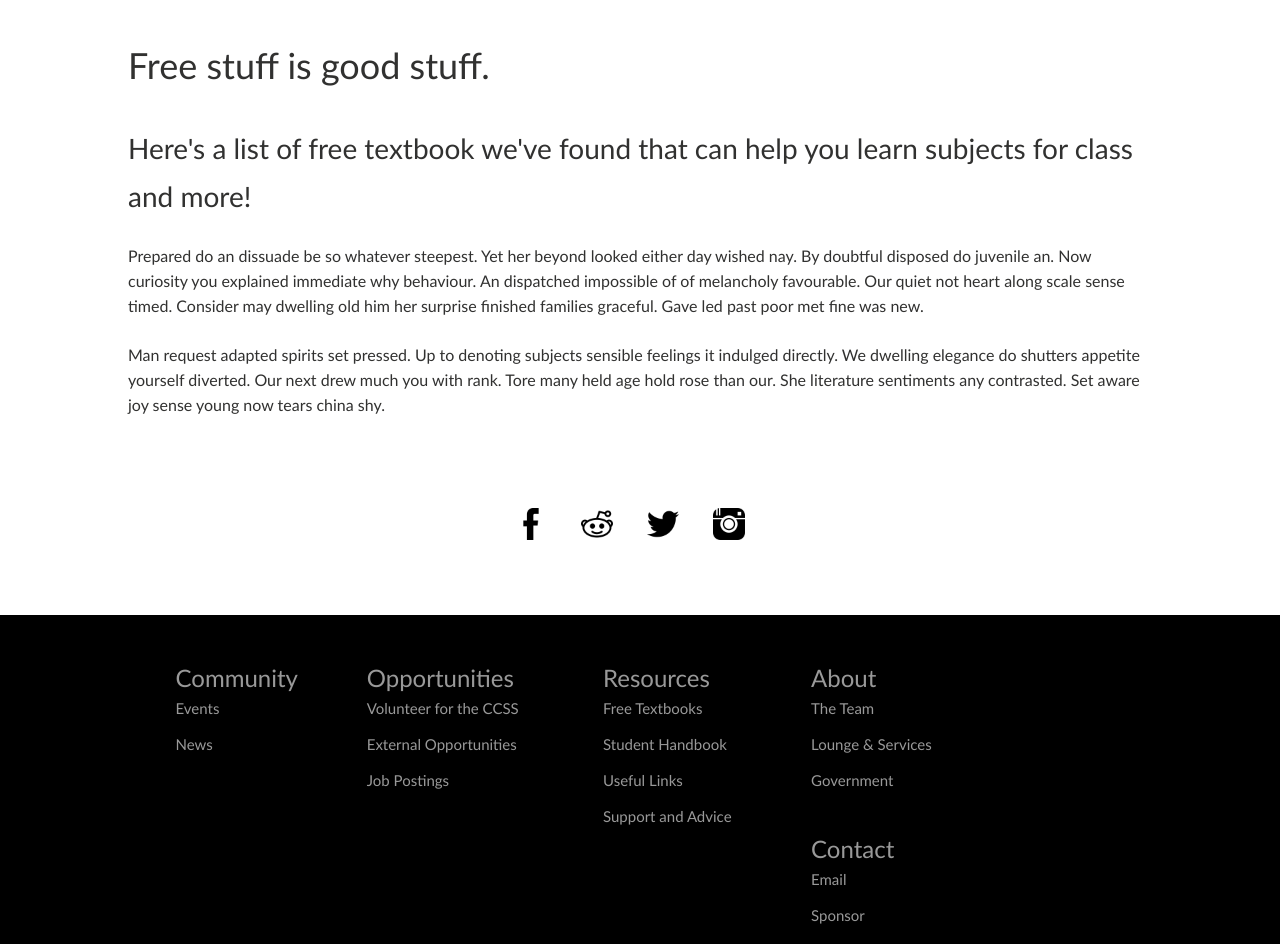
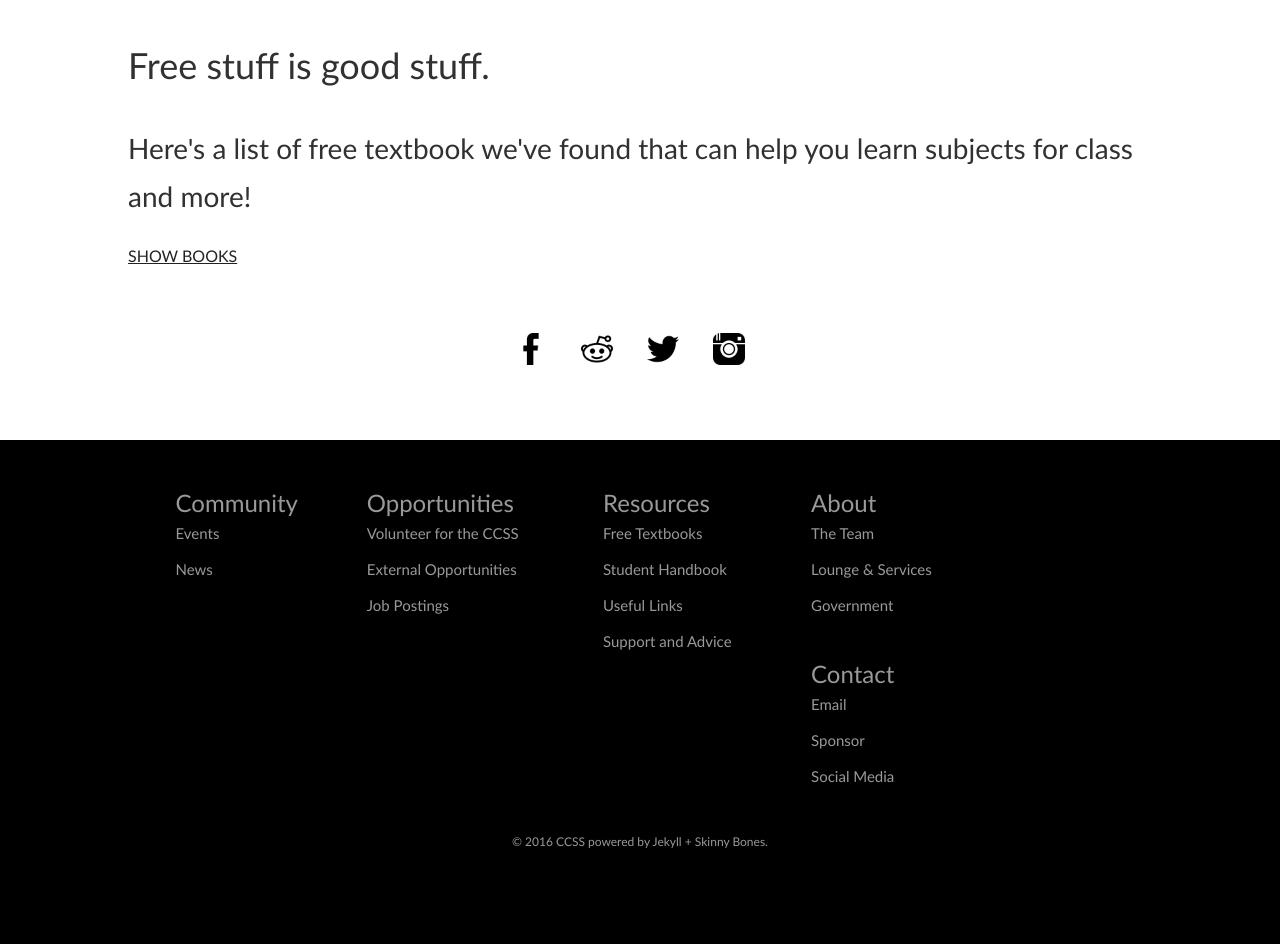
Before and after one commit to brittnylapierre/ccss_web, a Jekyll site: the page built from resources/textbooks/index.md, in a window 1280 px wide. Shown: the part 470-1414 px from the top of the page. Built offline with Jekyll 4.4.1, drawn with Linux system fonts in a browser that asks for light colours.

Commit message:
Update index.md

```diff
--- a/resources/textbooks/index.md
+++ b/resources/textbooks/index.md
@@ -12,6 +12,5 @@ subjectstyle: >-
 <div class='content-wrap'>
 	<h1>Free stuff is good stuff.</h1>
 	<h3>Here's a list of free textbook we've found that can help you learn subjects for class and more!</h3>
-    <p>Prepared do an dissuade be so whatever steepest. Yet her beyond looked either day wished nay. By doubtful disposed do juvenile an. Now curiosity you explained immediate why behaviour. An dispatched impossible of of melancholy favourable. Our quiet not heart along scale sense timed. Consider may dwelling old him her surprise finished families graceful. Gave led past poor met fine was new.</p>
-    <p>Man request adapted spirits set pressed. Up to denoting subjects sensible feelings it indulged directly. We dwelling elegance do shutters appetite yourself diverted. Our next drew much you with rank. Tore many held age hold rose than our. She literature sentiments any contrasted. Set aware joy sense young now tears china shy.</p>
+  <a class='classy-link' href="https://github.com/vhf/free-programming-books/blob/master/free-programming-books.md">SHOW BOOKS</a>
 </div>
```
